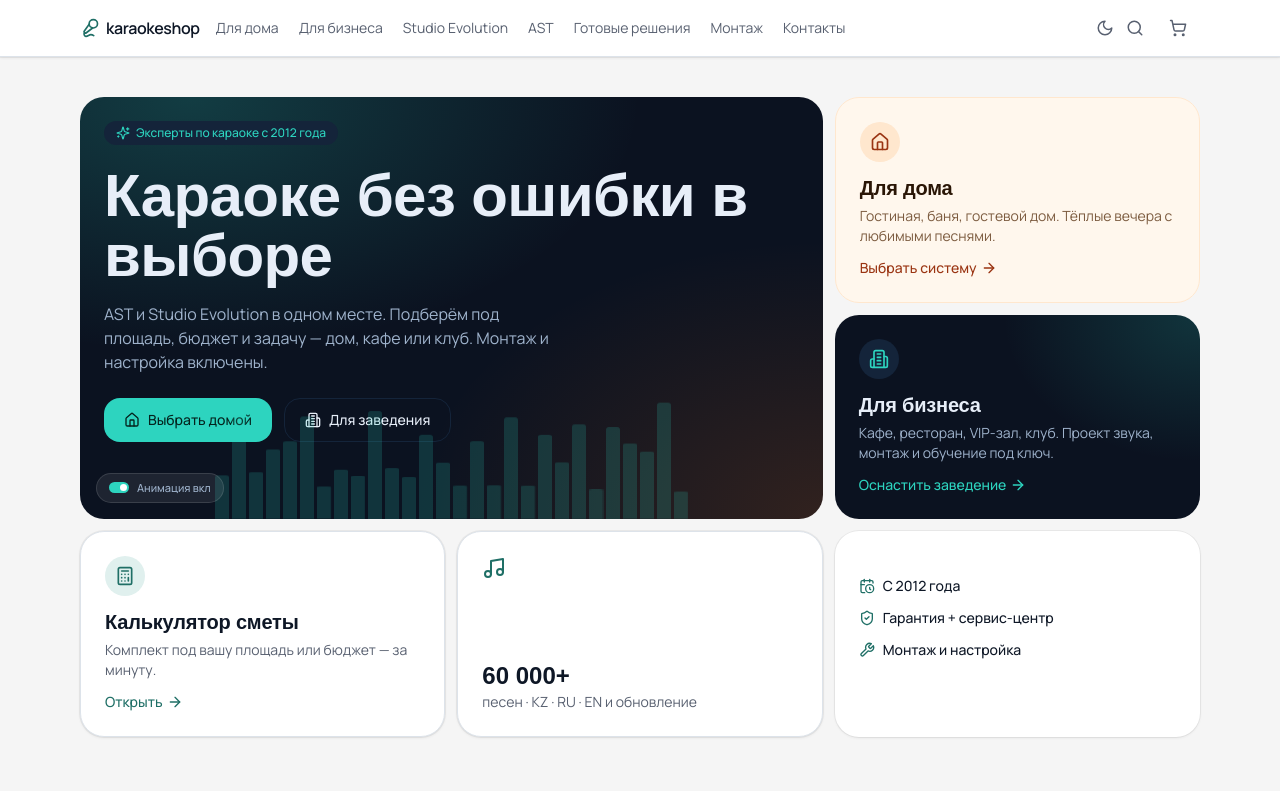
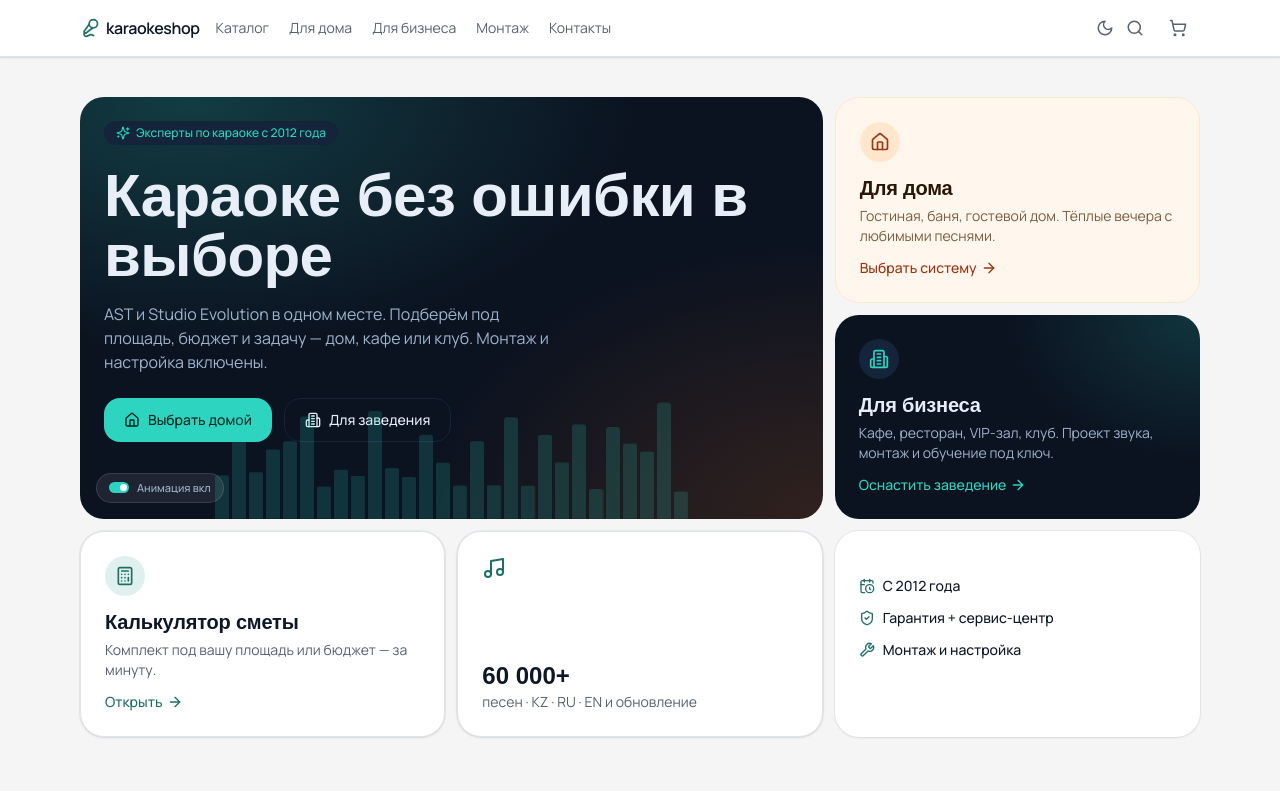
Before and after one commit to airginggger-collab/Karaokeshop, a Next.js app in the folder apps/web/: page / in a window 1280 px wide. Shown: the top 791 px of the page. Built offline with nearby package versions, Linux system fonts and the light colour scheme; a web font is replaced by a local one.

Commit message:
feat(nav): навигация 7→5 пунктов + активный пункт (usePathname)

```diff
--- a/apps/web/src/components/Header.tsx
+++ b/apps/web/src/components/Header.tsx
@@ -1,4 +1,7 @@
+"use client";
+
 import Link from "next/link";
+import { usePathname } from "next/navigation";
 import { Mic2, Search } from "lucide-react";
 import { Container } from "./Container";
 import { MobileNav } from "./MobileNav";
@@ -7,6 +10,8 @@ import { ThemeToggle } from "./ThemeToggle";
 import { mainNav } from "@/lib/site";
 
 export function Header() {
+  const pathname = usePathname();
+
   return (
     <header className="sticky top-0 z-30 border-b border-border bg-background dark:border-white/[0.08] dark:bg-page">
       <Container className="flex h-14 items-center gap-4">
@@ -15,12 +20,23 @@ export function Header() {
           <Mic2 className="h-5 w-5 text-primary" />
           karaokeshop
         </Link>
-        <nav className="hidden flex-1 items-center gap-5 text-sm text-muted-foreground md:flex">
-          {mainNav.map((n) => (
-            <Link key={n.href} href={n.href} className="hover:text-foreground">
-              {n.label}
-            </Link>
-          ))}
+        <nav className="hidden flex-1 items-center gap-5 text-sm md:flex">
+          {mainNav.map((n) => {
+            const active = pathname === n.href || (n.href !== "/" && pathname.startsWith(n.href));
+            return (
+              <Link
+                key={n.href}
+                href={n.href}
+                className={
+                  active
+                    ? "border-b-2 border-primary pb-0.5 text-foreground"
+                    : "text-muted-foreground hover:text-foreground"
+                }
+              >
+                {n.label}
+              </Link>
+            );
+          })}
         </nav>
         <div className="ml-auto flex items-center gap-3">
           <ThemeToggle />
--- a/apps/web/src/lib/site.ts
+++ b/apps/web/src/lib/site.ts
@@ -177,11 +177,9 @@ export function discountPct(price: number, priceOld?: number): number | null {
 
 // Главная навигация (Header + мобильное меню)
 export const mainNav = [
+  { href: "/catalog", label: "Каталог" },
   { href: "/dlya-doma", label: "Для дома" },
   { href: "/dlya-biznesa", label: "Для бизнеса" },
-  { href: "/brand/studio-evolution", label: "Studio Evolution" },
-  { href: "/brand/ast", label: "AST" },
-  { href: "/gotovye-resheniya", label: "Готовые решения" },
   { href: "/pod-klyuch", label: "Монтаж" },
   { href: "/kontakty", label: "Контакты" },
 ];
```
Also changed, not shown: 1 other file (tests, documents, lock files or other folders).
